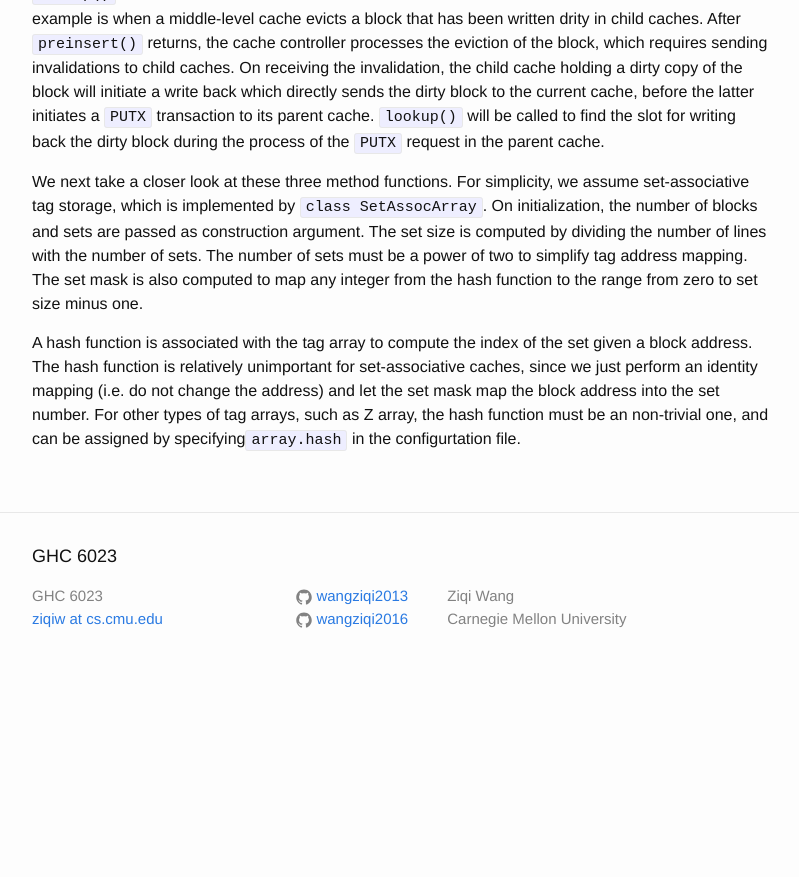
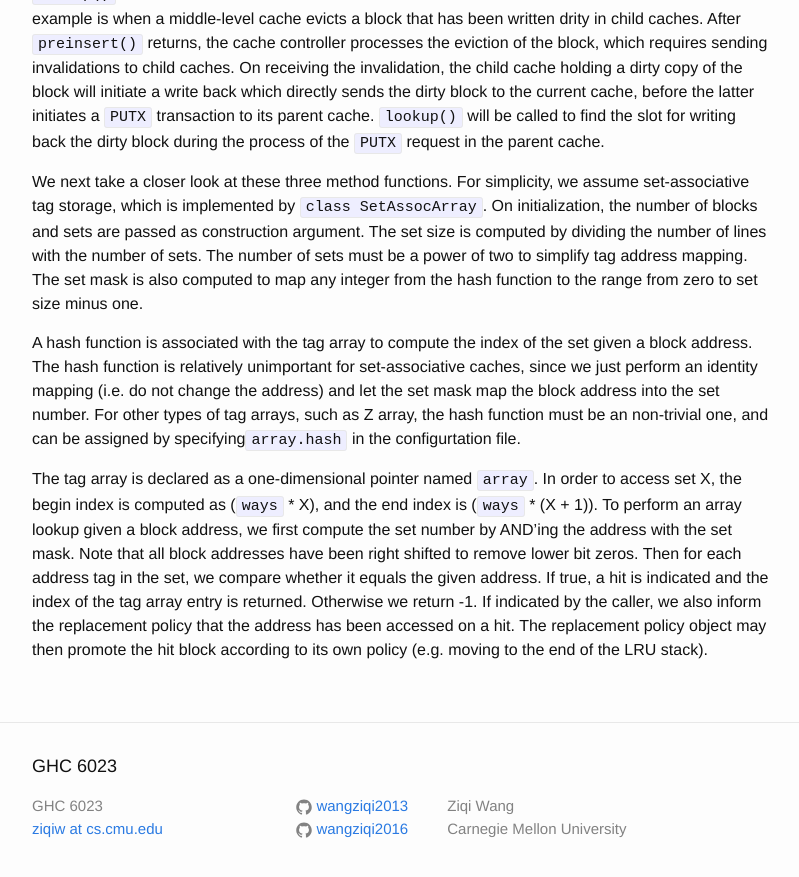
Before and after one commit to wangziqi2013/wangziqi2013.github.io, a Jekyll site: the page built from _posts/2019-12-24-understand-zsim-cc-sim.markdown, in a window 1280 px wide and 900 px high, scrolled down 5052 px. Shown: the top 877 px of the window, without its empty margins (238-1037 px from the left). Built offline with Jekyll 4.4.1, drawn with Linux system fonts in a browser that asks for light colours; before the commit the page ends 5742 px from its top, so only the background shows below that.

Commit message:
Adding lookup

```diff
--- a/_posts/2019-12-24-understand-zsim-cc-sim.markdown
+++ b/_posts/2019-12-24-understand-zsim-cc-sim.markdown
@@ -201,3 +201,11 @@ A hash function is associated with the tag array to compute the index of the set
 is relatively unimportant for set-associative caches, since we just perform an identity mapping (i.e. do not change the
 address) and let the set mask map the block address into the set number. For other types of tag arrays, such as Z array,
 the hash function must be an non-trivial one, and can be assigned by specifying`array.hash` in the configurtation file.
+
+The tag array is declared as a one-dimensional pointer named `array`. In order to access set X, the begin index
+is computed as (`ways` * X), and the end index is (`ways` * (X + 1)). To perform an array lookup given a block address,
+we first compute the set number by AND'ing the address with the set mask. Note that all block addresses have been right
+shifted to remove lower bit zeros. Then for each address tag in the set, we compare whether it equals the given address.
+If true, a hit is indicated and the index of the tag array entry is returned. Otherwise we return -1.
+If indicated by the caller, we also inform the replacement policy that the address has been accessed on a hit. The replacement
+policy object may then promote the hit block according to its own policy (e.g. moving to the end of the LRU stack).
```
